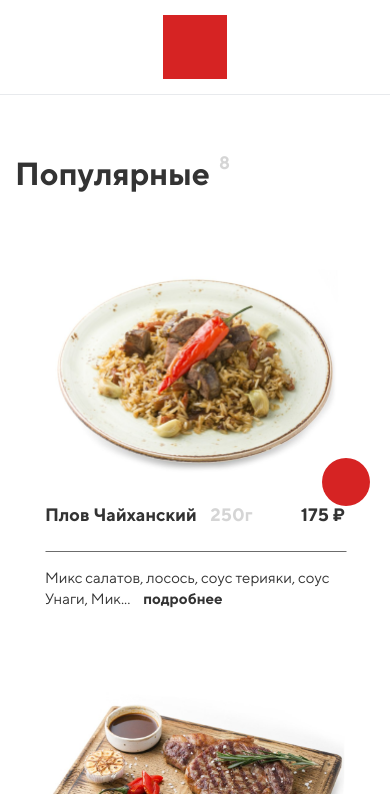
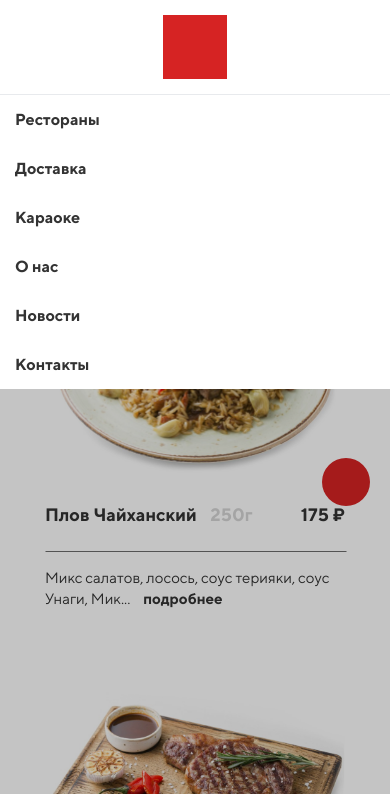
Before and after one commit to just-website/order-food-page, a website built with webpack: page index.html in a window 390 px wide. Both pictures are taken after a click on the element 31 px from the left and 47 px from the top of the page. Shown: the top 794 px of the page. Built offline with nearby package versions, Linux system fonts and the light colour scheme; files whose address does not match are found by name.

Commit message:
исправляет меню для экранов мобильных

```diff
--- a/index.html
+++ b/index.html
@@ -10,9 +10,9 @@
 <body>
     <header class="header">
         <div class="header__nav">
-            <div class="header__nav-btn">
+            <div class="header__nav-btn j-nav-btn">
             </div>
-            <nav class="header__nav-list">
+            <nav class="header__nav-list j-header-nav">
                 <a href="#">Рестораны</a>
                 <a href="#">Доставка</a>
                 <a href="#">Караоке</a>
@@ -24,6 +24,7 @@
                 <a href="#">Новости</a>
                 <a href="#">Контакты</a>
             </nav>
+            <div class="j-header-overlay header-overlay"></div>
         </div>
         <div class="header__logo">
             <a href="/"></a>
--- a/src/js/app.js
+++ b/src/js/app.js
@@ -215,4 +215,17 @@ $(window).on('load', function() {
         });
     })($('.j-order-btn'));
 
+    //кнопка навигации на мобильных
+    (function($navBtn) {
+        if (!$navBtn.length) {
+            return;
+        }
+
+        $navBtn.on('click', function() {
+            $('.j-header-nav').toggleClass('is-active');
+            $('.j-header-overlay').toggle();
+            $('body').toggleClass('is-hidden');
+        });
+    })($('.j-nav-btn'));
+
 });
--- a/src/scss/header.scss
+++ b/src/scss/header.scss
@@ -24,8 +24,12 @@
 
     .header__nav-list {
         display: none;
+        height: 0;
+        transition: .25s;
+        height: 0;
 
         @media (min-width: $big) {
+            height: auto;
             display: flex;
             align-items: center;
             justify-content: center;
@@ -55,6 +59,35 @@
                 margin-right: 50px;
             }
         }
+
+        &.is-active {
+            transition: .25s;
+            display: flex;
+            flex-direction: column;
+            width: 100%;
+            z-index: 10;
+            background-color: #FFFFFF;
+            position: fixed;
+            top: 95px;
+            left: 0;
+            padding-left: 15px;
+            height: auto;
+
+            a {
+                font-family: 'TT Norms Bold';
+                color: $main-color;
+                padding: 15px 0;
+                text-decoration: none;
+
+                &:hover {
+                    opacity: .5;
+                }
+            }
+
+            a:nth-child(4) {
+                display: none;
+            }
+        }
     }
 
     .header__nav {
@@ -80,4 +113,17 @@
     .header__profile {
         background-image: url("../img/profile.png");
     }
+
+    .header-overlay {
+        position: absolute;
+        height: 100%;
+        width: 100%;
+        background: #0000003b;
+        z-index: 1;
+        overflow: hidden;
+        display: none;
+        left: 0;
+        top: 95px;
+    }
+
 }
--- a/src/scss/variables.scss
+++ b/src/scss/variables.scss
@@ -27,3 +27,7 @@ main {
     filter: blur(5px);
     transition: .5s;
 }
+
+.is-hidden {
+    overflow: hidden;
+}
```
Also changed, not shown: www/css/style.css, www/js/app.js.
